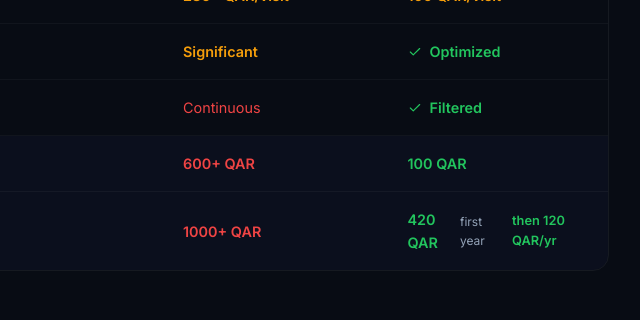
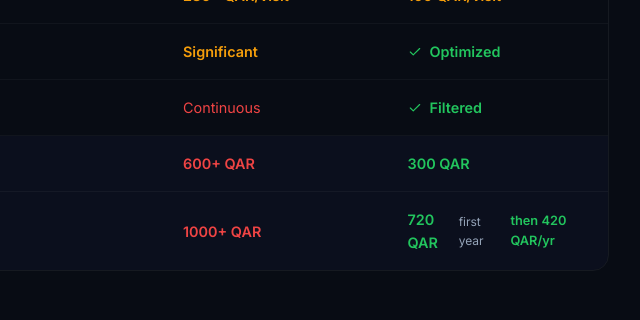
Before and after one commit to aniksamratghosh2013-beep/FocusFrame, a plain HTML site: page pricing.html in a window 1280 px wide. Shown: the part 3360-3680 px from the top of the page, 481-1121 px from the left. Drawn offline with Linux system fonts and the light colour scheme.

Commit message:
Update With FocusFrame totals: 300/visit, 720 first year, 420 later

```diff
--- a/pricing.html
+++ b/pricing.html
@@ -468,7 +468,7 @@ footer .copyright{margin-top:3rem;padding-top:1.5rem;border-top:1px solid rgba(2
           Total per visit
         </div>
         <div style="color:#ef4444">600+ QAR</div>
-        <div style="color:#22c55e">100 QAR</div>
+        <div style="color:#22c55e">300 QAR</div>
       </div>
       <div class="comparison-row" style="background:rgba(99,102,241,0.04);border-bottom:none;font-weight:600;border-top:1px solid rgba(255,255,255,0.04)">
         <div>
@@ -476,7 +476,7 @@ footer .copyright{margin-top:3rem;padding-top:1.5rem;border-top:1px solid rgba(2
           Total yearly cost
         </div>
         <div style="color:#ef4444">1000+ QAR</div>
-        <div style="color:#22c55e">420 QAR <span style="font-size:.75rem;font-weight:400;color:var(--muted)">first year</span><br><span style="font-size:.8rem;color:#22c55e">then 120 QAR/yr</span></div>
+        <div style="color:#22c55e">720 QAR <span style="font-size:.75rem;font-weight:400;color:var(--muted)">first year</span><br><span style="font-size:.8rem;color:#22c55e">then 420 QAR/yr</span></div>
       </div>
     </div>
   </div>
```
